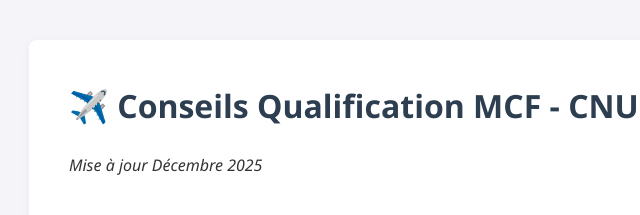
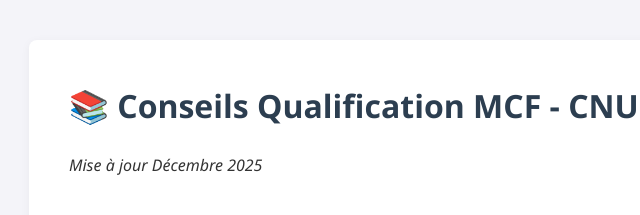
Before and after one commit to ealdea/ealdea.github.io, a plain HTML site: page cnu-qualif.html in a window 1280 px wide. Shown: the top 215 px of the page, 351-991 px from the left. Drawn offline with Linux system fonts and the light colour scheme.

Commit message:
Update cnu-qualif.html

```diff
--- a/cnu-qualif.html
+++ b/cnu-qualif.html
@@ -173,7 +173,7 @@
 
         <main class="main-content">
             <header>
-                <h1>✈️ Conseils Qualification MCF - CNU 61</h1>
+                <h1>📚 Conseils Qualification MCF - CNU 61</h1>
                 <p><em>Mise à jour Décembre 2025</em></p>
             </header>
 
@@ -251,4 +251,5 @@
     </div>
 
 </body>
+
 </html>
```
